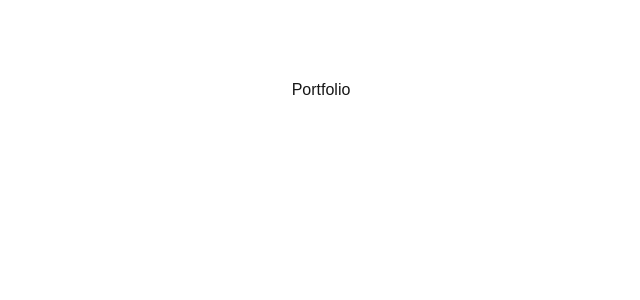
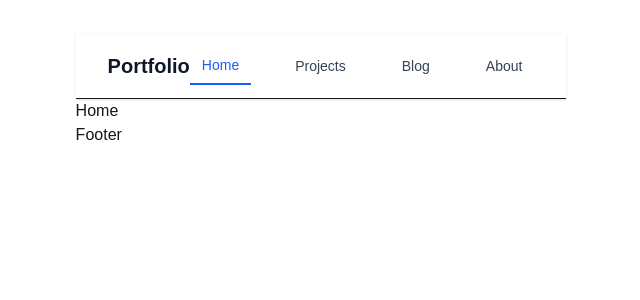
Before and after one commit to yuuri-dev/portfolio, a Next.js app: page / in a window 1280 px wide. Shown: the top 300 px of the page, without its empty margins (319-959 px from the left). Built offline with nearby package versions, Linux system fonts and the light colour scheme.

Commit message:
Layoutコンポーネントを作成。HeaderとFooterを配置

```diff
--- /dev/null
+++ b/src/components/Footer.jsx
@@ -0,0 +1,9 @@
+import React from 'react'
+
+const Footer = () => {
+  return (
+    <div>Footer</div>
+  )
+}
+
+export default Footer
--- /dev/null
+++ b/src/components/Header.jsx
@@ -0,0 +1,80 @@
+import Link from 'next/link';
+import { useRouter } from 'next/router';
+import { useState } from 'react';
+import { Menu, X } from 'lucide-react';
+
+const navigation = [
+  { name: 'Home', href: '/' },
+  { name: 'Projects', href: '/projects' },
+  { name: 'Blog', href: '/blog' },
+  { name: 'About', href: '/about' },
+];
+
+export default function Header() {
+  const router = useRouter();
+  const pathname = router.pathname;
+  const [mobileMenuOpen, setMobileMenuOpen] = useState(false);
+
+  return (
+    <header className="bg-white shadow-sm border-b">
+      <nav className="mx-auto max-w-7xl px-4 sm:px-6 lg:px-8">
+        <div className="flex justify-between h-16">
+          <div className="flex items-center">
+            <Link href="/" className="text-xl font-bold text-gray-900">
+              Portfolio
+            </Link>
+          </div>
+
+          {/* Desktop navigation */}
+          <div className="hidden md:flex items-center space-x-8">
+            {navigation.map((item) => (
+              <Link
+                key={item.name}
+                href={item.href}
+                className={`px-3 py-2 text-sm font-medium transition-colors ${
+                  pathname === item.href
+                    ? 'text-blue-600 border-b-2 border-blue-600'
+                    : 'text-gray-700 hover:text-blue-600'
+                }`}
+              >
+                {item.name}
+              </Link>
+            ))}
+          </div>
+
+          {/* Mobile menu button */}
+          <div className="md:hidden flex items-center">
+            <button
+              onClick={() => setMobileMenuOpen(!mobileMenuOpen)}
+              className="text-gray-700 hover:text-blue-600"
+            >
+              {mobileMenuOpen ? <X size={24} /> : <Menu size={24} />}
+            </button>
+          </div>
+        </div>
+
+        {/* Mobile navigation */}
+        {mobileMenuOpen && (
+          <div className="md:hidden">
+            <div className="px-2 pt-2 pb-3 space-y-1 bg-white border-t">
+              {navigation.map((item) => (
+                <Link
+                  key={item.name}
+                  href={item.href}
+                  className={`block px-3 py-2 text-base font-medium transition-colors ${
+                    pathname === item.href
+                      ? 'text-blue-600 bg-blue-50'
+                      : 'text-gray-700 hover:text-blue-600 hover:bg-gray-50'
+                  }`}
+                  onClick={() => setMobileMenuOpen(false)}
+                >
+                  {item.name}
+                </Link>
+              ))}
+            </div>
+          </div>
+        )}
+      </nav>
+    </header>
+  );
+}
--- /dev/null
+++ b/src/components/Layout.jsx
@@ -0,0 +1,15 @@
+import React from 'react';
+import Header from './Header';
+import Footer from './Footer';
+
+const Layout = ({ children }) => {
+  return (
+    <div>
+      <Header />
+      <main>{children}</main>
+      <Footer />
+    </div>
+  );
+};
+
+export default Layout;
--- a/src/pages/index.js
+++ b/src/pages/index.js
@@ -1,11 +1,11 @@
-
+import Layout from '@/components/Layout';
 
 export default function Home() {
   return (
     <div
       className={`font-sans grid grid-rows-[20px_1fr_20px] items-center justify-items-center min-h-screen p-8 pb-20 gap-16 sm:p-20`}
     >
-      Portfolio
+      <Layout>Home</Layout>
     </div>
   );
 }
```
